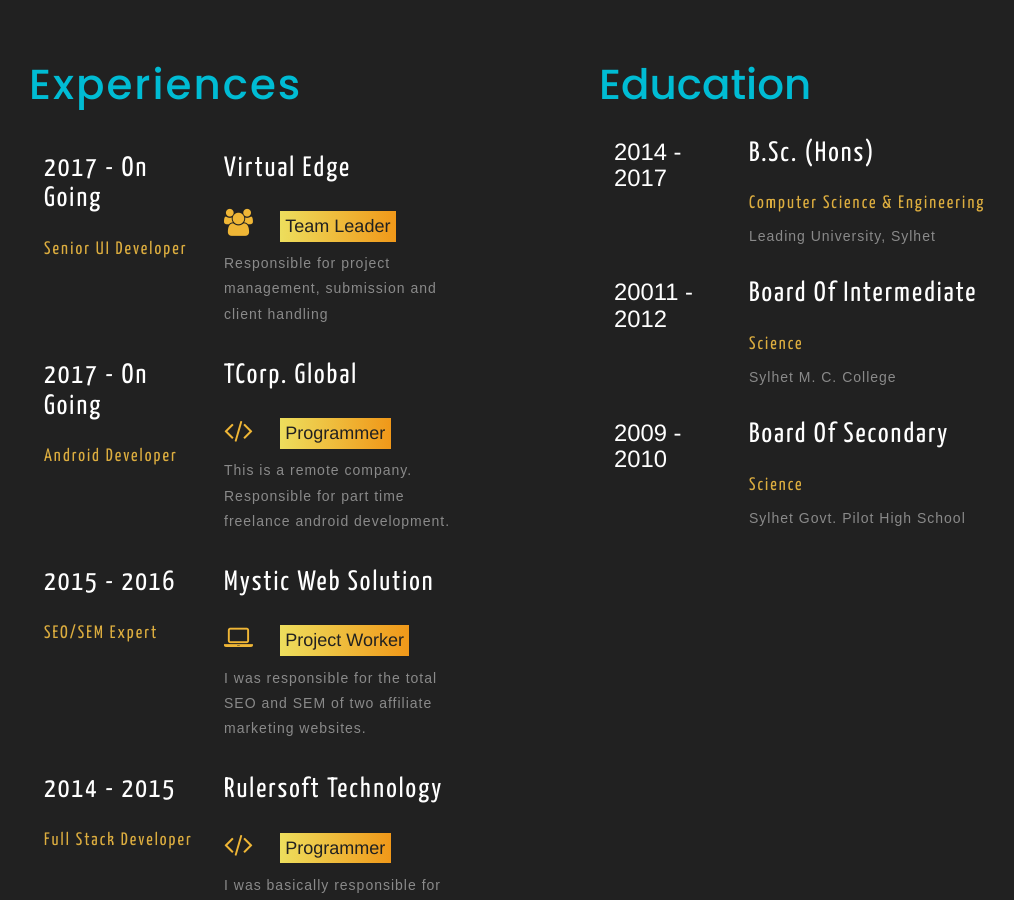
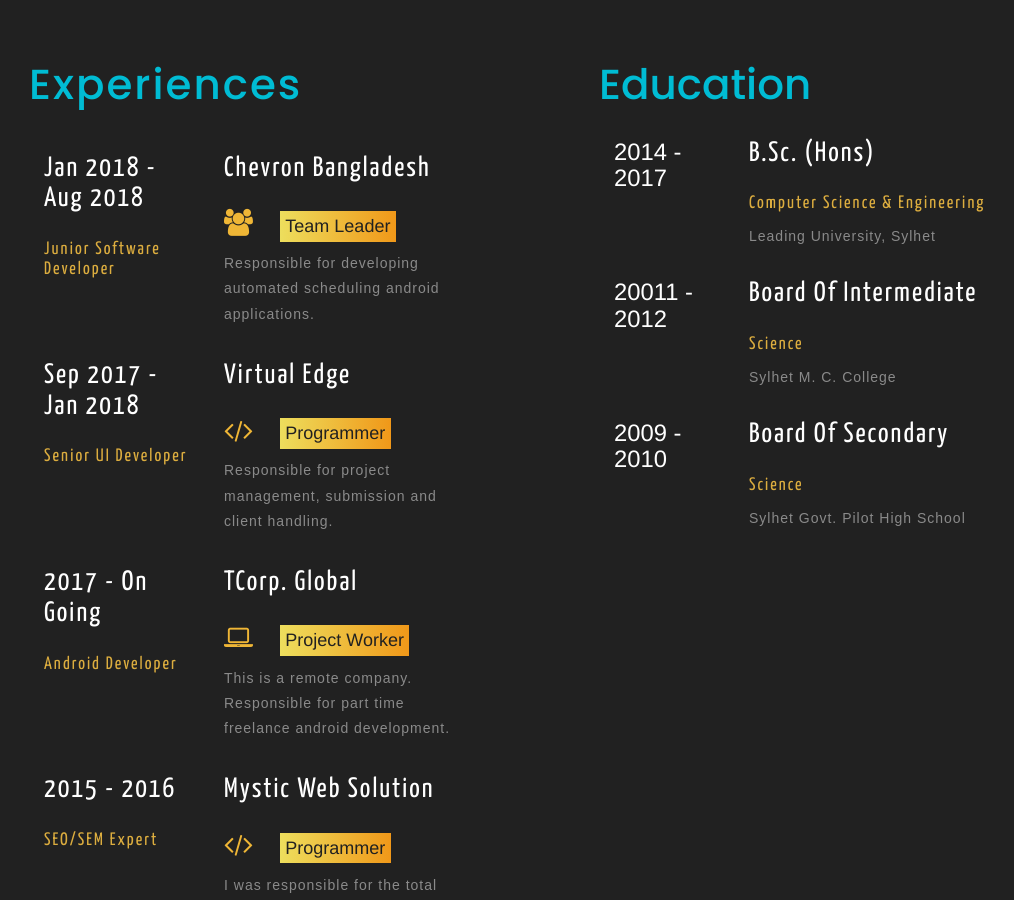
Before and after one commit to Tajbeed-Chowdhury/Tajbeed-Chowdhury.github.io, a plain HTML site: page index.html in a window 1280 px wide. Shown: the part 1900-2800 px from the top of the page, without its empty margins (56-1070 px from the left). Drawn offline with Linux system fonts and the light colour scheme.

Commit message:
Update index.html

```diff
--- a/index.html
+++ b/index.html
@@ -49,13 +49,13 @@
 				<div class="w3-banner-img">
 					<img src="images/pic.JPG" alt="tajbeed chowdhury">
 					<h3 class="test">Tajbeed Chowdhury</h3>
-					<p class="test" >Full Stack Developer</p>
+					<p class="test" >Android Developer</p>
 				</div>
 			</div>
 			<div class="col-md-6 w3-banner-grid-right">
 			<div class="w3-banner-text">
 				<h3>Who Am I?</h3>
-				<p>A bright, talented and ambitious Full Stack Developer with a strong technical background who possesses self-discipline and the ability to work with the minimum of supervision. Well mannered, possessing a good team spirit, deadline oriented and ensuring that all work is effective.</p>
+				<p>A bright, talented and ambitious Android Developer with a strong technical background who possesses self-discipline and the ability to work with the minimum of supervision. Well mannered, possessing a good team spirit, deadline oriented and ensuring that all work is effective.</p>
 			</div>
 				<div class=" w3-right-addres-1">
 				<ul class="address">
@@ -68,13 +68,13 @@
 								<li>
 									<ul class="agileits-address-text">
 										<li class="agile-it-adress-left"><b>PHONE</b></li>
-										<li><span>:</span>(+880)1701800810</li>
+										<li><span>:</span>(+49) 15218575430</li>
 									</ul>
 								</li>
 								<li>
 									<ul class="agileits-address-text">
 										<li class="agile-it-adress-left"><b>ADDRESS</b></li>
-										<li><span>:</span>Shubidbazar, Sylhet, Bangladesh</li>
+										<li><span>:</span> 159 Kaiserstraße, Scheidt, Germany</li>
 									</ul>
 								</li>
 								<li>
@@ -163,13 +163,24 @@
 				<h3>Experiences</h3>
 				</div>
 				<div class="col-md-4 w3-edu-info1">
-					<h3>2017 - On Going</h3>
+					<h3>Jan 2018 - Aug 2018</h3>
+					<h4>Junior Software Developer</h4>
+			</div>
+			<div class="col-md-6 w3-edu-info2">
+				<h3>Chevron Bangladesh</h3>
+					<h4><i class="fa fa-users" aria-hidden="true"></i><span>Team leader</span></h4>
+					<p>Responsible for developing automated scheduling android applications.</p>
+			</div>
+			<div class="clearfix"></div>
+			<div class="col-md-4 w3-edu-info1">
+			<h3>Sep 2017 - Jan 2018</h3>
 					<h4>Senior UI Developer</h4>
+
 			</div>
 			<div class="col-md-6 w3-edu-info2">
 				<h3>Virtual Edge</h3>
-					<h4><i class="fa fa-users" aria-hidden="true"></i><span>Team leader</span></h4>
-					<p>Responsible for project management, submission and client handling</p>
+					<h4><i class="fa fa-code" aria-hidden="true"></i><span>Programmer</span></h4>
+					<p>Responsible for project management, submission and client handling.</p>
 			</div>
 			<div class="clearfix"></div>
 			<div class="col-md-4 w3-edu-info1">
@@ -179,8 +190,9 @@
 			</div>
 			<div class="col-md-6 w3-edu-info2">
 				<h3>TCorp. Global</h3>
-					<h4><i class="fa fa-code" aria-hidden="true"></i><span>Programmer</span></h4>
+					<h4><i class="fa fa-laptop" aria-hidden="true"></i><span>Project Worker</span></h4>
 					<p>This is a remote company. Responsible for part time freelance android development.</p>
+
 			</div>
 			<div class="clearfix"></div>
 			<div class="col-md-4 w3-edu-info1">
@@ -190,20 +202,8 @@
 			</div>
 			<div class="col-md-6 w3-edu-info2">
 				<h3>Mystic Web Solution</h3>
-					<h4><i class="fa fa-laptop" aria-hidden="true"></i><span>Project Worker</span></h4>
+					<h4><i class="fa fa-code" aria-hidden="true"></i><span>Programmer</span></h4>
 					<p>I was responsible for the total SEO and SEM of two affiliate marketing websites.</p>
-
-			</div>
-			<div class="clearfix"></div>
-			<div class="col-md-4 w3-edu-info1">
-			<h3>2014 - 2015</h3>
-					<h4>Full Stack Developer</h4>
-
-			</div>
-			<div class="col-md-6 w3-edu-info2">
-				<h3>Rulersoft Technology</h3>
-					<h4><i class="fa fa-code" aria-hidden="true"></i><span>Programmer</span></h4>
-					<p>I was basically responsible for front end design of multiple websites.</p>
 			</div>
 			<div class="clearfix"></div>
 			</div>
```
